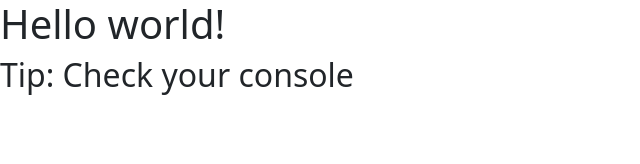
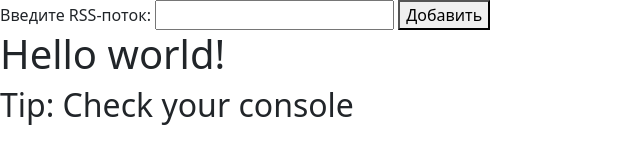
Before and after one commit to alexeenkoivan/frontend-project-11, a website built with webpack: page index.html in a window 1280 px wide. Shown: the whole page, without its empty margins (0-640 px from the left). Built offline with nearby package versions, Linux system fonts and the light colour scheme.

Commit message:
Step 1.6

```diff
--- a/index.html
+++ b/index.html
@@ -2,10 +2,15 @@
 <html>
     <head>
         <meta charset="utf-8" />
-        <meta name="viewport" content="width=device-width, install-scale=1">
+        <meta name="viewport" content="width=device-width, initial-scale=1">
         <title>Webpack App</title>
     </head>
     <body>
+        <form>
+            <label for="rssInput">Введите RSS-поток:</label>
+            <input type="text" id="rssInput" name="rssInput" />
+            <button type="submit">Добавить</button>
+        </form>
         <h1>Hello world!</h1>
         <h2>Tip: Check your console</h2>
     </body>
```
